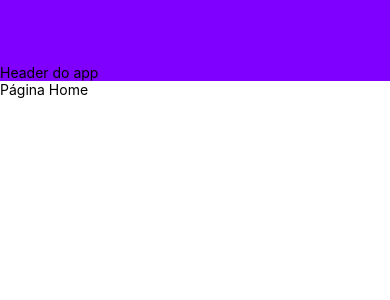
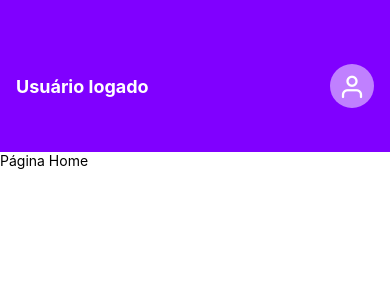
Before and after one commit to maxmonteiro/react-native-finance-app, a React Native app: screen / in a window 390 px wide. Shown: the top 300 px of the page. Built offline with nearby package versions, Linux system fonts and the light colour scheme.

Commit message:
cria estrutura e estilo do header

```diff
--- a/src/components/Header/index.js
+++ b/src/components/Header/index.js
@@ -3,16 +3,24 @@ import {
     View,
     StyleSheet,
     Text,
-    StatusBar
+    StatusBar,
+    TouchableOpacity
+} from 'react-native';
 
-} from 'react-native'
+import { Feather } from '@expo/vector-icons';
 
 const statusBarHeight = StatusBar.currentHeight ? StatusBar.currentHeight + 22 : 64;
 
 export default function Header() {
     return (
         <View style={styles.container}>
-            <Text>Header do app</Text>
+            <View style={styles.content}>
+                <Text style={styles.username}>Usuário logado</Text>
+
+                <TouchableOpacity activeOpacity={0.8} style={styles.buttonUser}>
+                    <Feather name="user" size={27} color="#FFF" />
+                </TouchableOpacity>
+            </View>
         </View>
     )
 }
@@ -20,6 +28,32 @@ export default function Header() {
 const styles = StyleSheet.create({
     container: {
         paddingTop: statusBarHeight,
+        flexDirection: 'row',
+        paddingStart: 16,
+        paddingEnd: 16,
+        paddingBottom: 44,
         backgroundColor: '#8000ff'
+    },
+
+    content: {
+        flex: 1, // pegar o tamanho inteiro da tela
+        alignItems: 'center',
+        flexDirection: 'row', // elementos um ao lado do outro
+        justifyContent: 'space-between', // elementos nas extremidades
+    },
+
+    username: {
+        fontSize: 18,
+        color: '#FFF',
+        fontWeight: 'bold'
+    },
+
+    buttonUser: {
+        width: 44,
+        height: 44,
+        backgroundColor: 'rgba(255, 255, 255, 0.5)',
+        justifyContent: 'center',
+        alignItems: 'center',
+        borderRadius: 44/2
     }
 })
```
